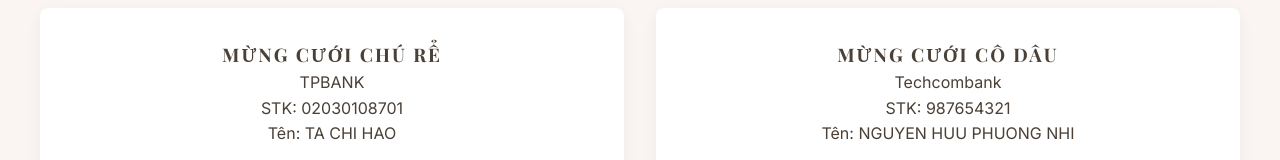
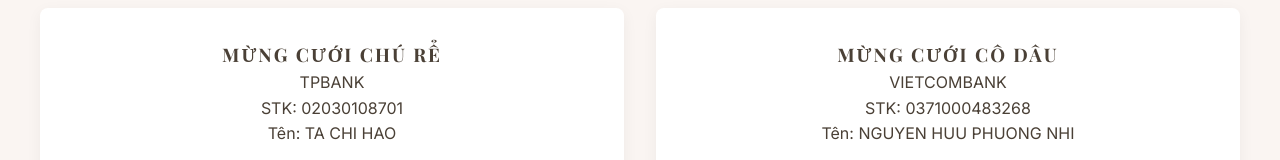
Before and after one commit to haotc2/wedding-invitation, a React (Vite) app in the folder SaveTheDateOnline/: page / in a window 1280 px wide. Shown: the part 6864-7024 px from the top of the page. Built offline with nearby package versions, Linux system fonts and the light colour scheme; a web font is replaced by a local one.

Commit message:
update code

```diff
--- a/SaveTheDateOnline/src/config.js
+++ b/SaveTheDateOnline/src/config.js
@@ -79,8 +79,8 @@
       accountName: "TA CHI HAO",
     },
     bride: {
-      bank: "Techcombank",
-      accountNumber: "987654321",
+      bank: "VIETCOMBANK",
+      accountNumber: "0371000483268",
       accountName: "NGUYEN HUU PHUONG NHI",
     }
   },
```
